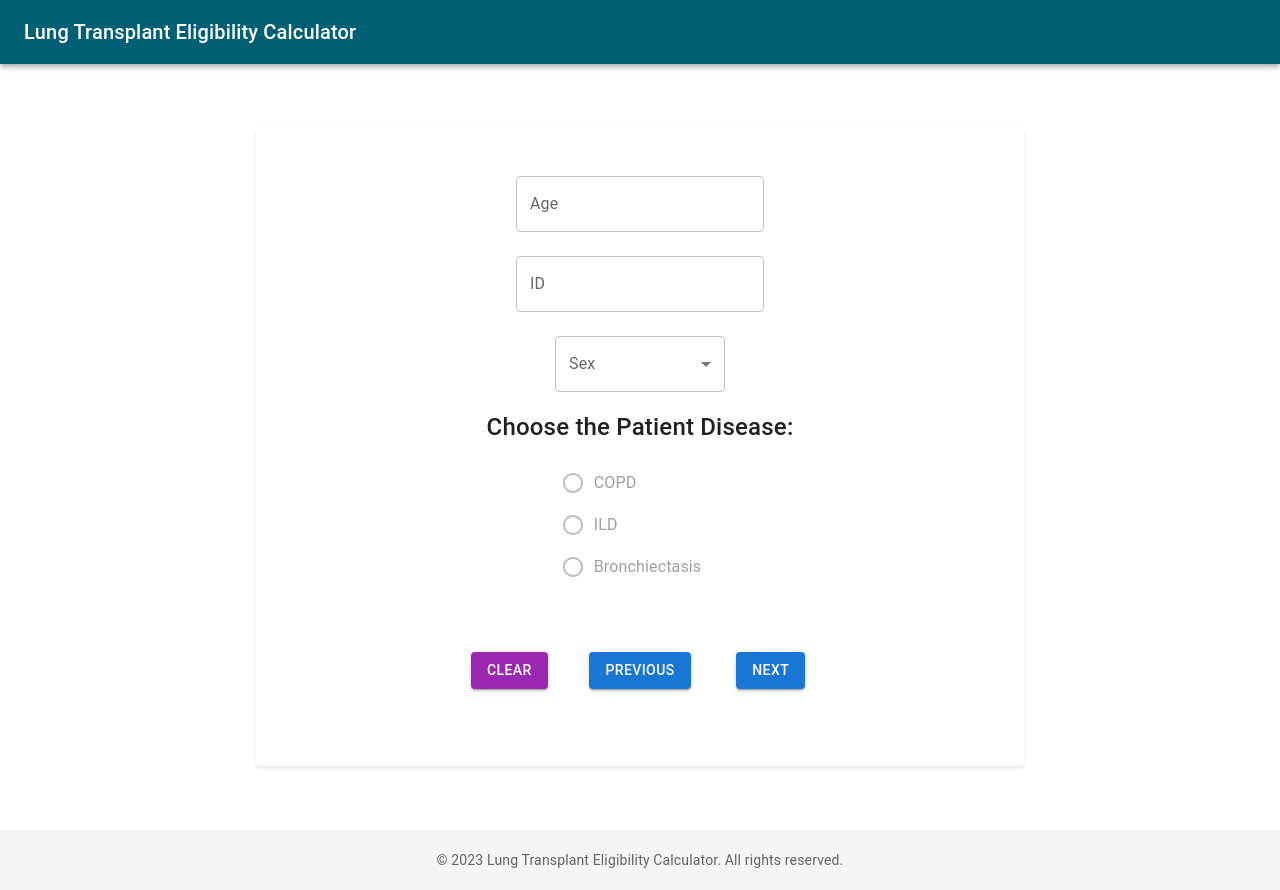
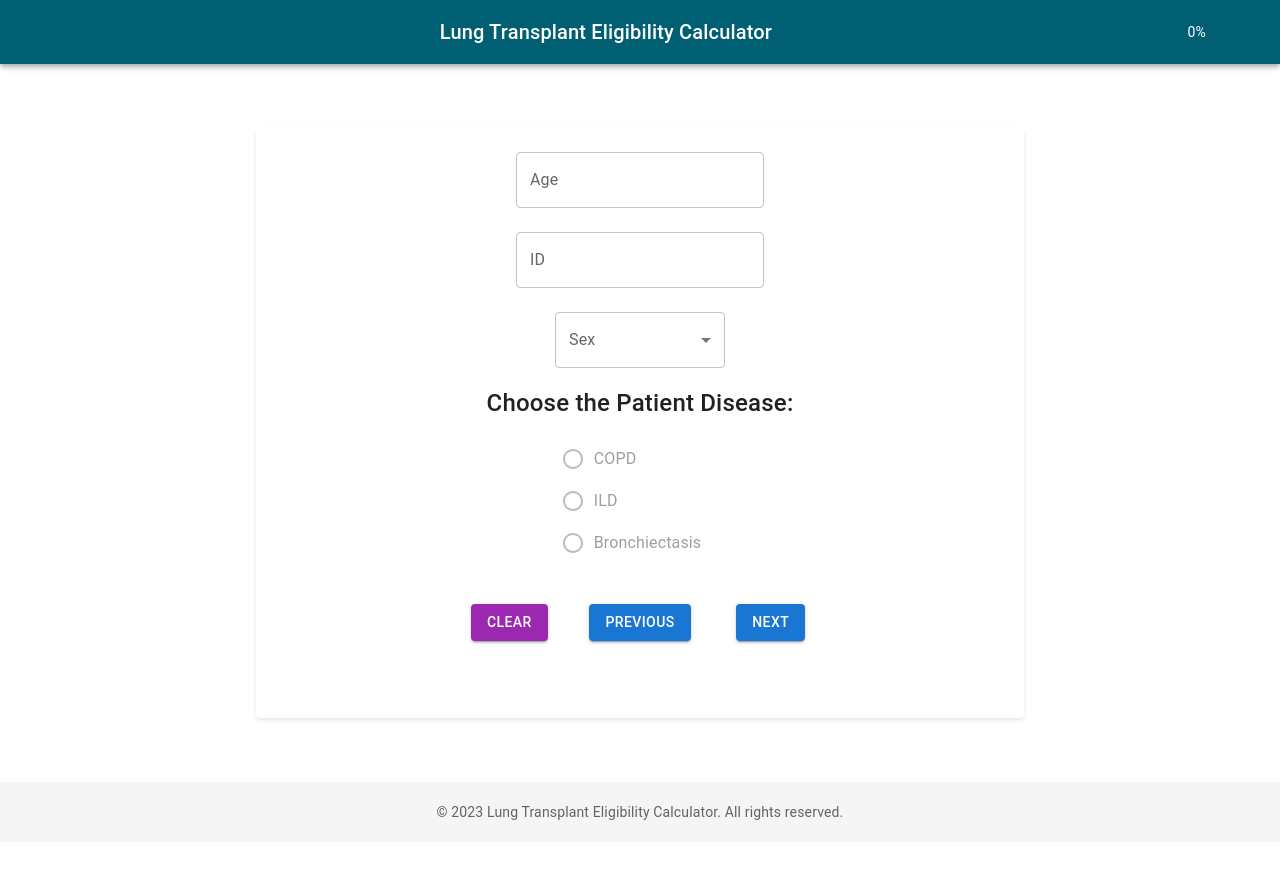
Before and after one commit to iShubhamTyagi/ltec, a React (Create React App) app: page / in a window 1280 px wide. After the commit the page ends 842 px from the top, so only its background shows below. Built offline with nearby package versions, Linux system fonts and the light colour scheme.

Commit message:
moved timer to header

```diff
--- a/src/components/Header.js
+++ b/src/components/Header.js
@@ -1,13 +1,23 @@
 import React from "react";
-import { AppBar, Toolbar, Typography } from "@mui/material";
+import { AppBar, Toolbar, Typography, CircularProgress, Box } from "@mui/material";
 
-function Header() {
+function Header({ progress }) {
   return (
     <AppBar position="static" style={{ backgroundColor: "#005f73" }}>
       <Toolbar>
-        <Typography variant="h6" component="div">
+        <Typography variant="h6" component="div" style={{ flexGrow: 1 }}>
           Lung Transplant Eligibility Calculator
         </Typography>
+        <Box sx={{ display: "flex", alignItems: "center" }}>
+          <Typography variant="body2" color="white" style={{ marginRight: "10px" }}>
+            {Math.round(progress)}%
+          </Typography>
+          <CircularProgress
+            variant="determinate"
+            value={progress}
+            color="secondary"
+          />
+        </Box>
       </Toolbar>
     </AppBar>
   );
--- a/src/components/MainCard.js
+++ b/src/components/MainCard.js
@@ -2,7 +2,6 @@ import React, { useState, useEffect } from "react";
 import {
   Radio,
   FormControlLabel,
-  CircularProgress,
   TextField,
   Select,
   MenuItem,
@@ -12,7 +11,6 @@ import {
 } from "@mui/material";
 import {
   MainCardContainer,
-  ProgressContainer,
   MainCardContent,
   UserSelection,
   MainCardTitle,
@@ -139,17 +137,19 @@ function MainCard() {
     setCurrentVerdicts(verdicts);
   }, [verdicts]);
 
-  const progress =
-    (currentCardIndex /
-      (questionCardSequences[selectedSequence]?.cards.length || 1)) *
-    100;
+  let progress = 0;
+
+  if (selectedSequence !== null) {
+    const totalCards = questionCardSequences[selectedSequence]?.cards.length || 1;
+    progress = currentCardIndex > totalCards ? 100 : ((currentCardIndex - 1) / totalCards) * 100;
+  }
 
   const isFormValid = age && id && sex;
 
   if (isFinalCardShown) {
     return (
       <>
-        <Header />
+       <Header progress={progress} />
         <FinalCard
           handleClear={handleClear}
           age={age}
@@ -164,11 +164,8 @@ function MainCard() {
 
   return (
     <>
-      <Header />
+      <Header progress={progress} />
       <MainCardContainer>
-        <ProgressContainer>
-          <CircularProgress variant="determinate" value={progress} />
-        </ProgressContainer>
         <MainCardContent>
           {userSelection && (
             <UserSelection variant="body1" component="div">
--- a/src/components/StyledComponents.js
+++ b/src/components/StyledComponents.js
@@ -3,25 +3,25 @@ import { Card, CardContent, Typography, RadioGroup, Grid, Box } from "@mui/mater
 
 // Styled components for MainCard component
 export const MainCardContainer = styled(Card)(({ theme }) => ({
-    margin: "auto", // Center horizontally
-    marginTop: "5%", // Adjust the top margin as desired
-    marginBottom: "5%", // Adjust the bottom margin as desired
+  margin: "auto",
+  marginTop: "5%",
+  marginBottom: "5%",
   boxShadow: "0px 2px 4px rgba(0, 0, 0, 0.1)",
   position: "relative",
   overflow: "hidden",
-    height: "calc(100vh - 10% - 16px)", // Subtract the height of the buttons container and the margin
-    width: "90%", // Adjust the width as desired
+  height: "calc(100vh - 10% - 16px)",
+  width: "90%",
 
   [theme.breakpoints.up("sm")]: {
-      width: "80%", // Adjust the width for larger screens
+    width: "80%",
   },
 
   [theme.breakpoints.up("md")]: {
-      width: "70%", // Adjust the width for even larger screens
+    width: "70%",
   },
 
   [theme.breakpoints.up("lg")]: {
-      width: "60%", // Adjust the width for larger desktop screens
+    width: "60%",
   },
 }));
 
@@ -38,12 +38,7 @@ export const MainCardContainer = styled(Card)(({ theme }) => ({
     padding: theme.spacing(3),
     position: "relative",
     overflow: "auto",
-    maxHeight: "calc(100% - 70px)", // Adjust the max height based on your layout
-    height: "100%", // Utilize the available vertical space
-
-    [theme.breakpoints.up("sm")]: {
-      padding: theme.spacing(6),
-    },
+    height: "100%",
   }));
 
   export const MainCardTitle = styled(Typography)(({ theme }) => ({
@@ -75,12 +70,10 @@ export const MainCardContainer = styled(Card)(({ theme }) => ({
     bottom: 0,
     background: "#fff",
     zIndex: 1,
-    marginTop: "auto", // Move the buttons to the bottom
-    marginBottom: "10%", // Add a 10% margin below the buttons
+    marginTop: "auto",
+    marginBottom: "10%",
     justifyContent: "center",
   });
-
-
 // Styled components for QuestionCard component
 
   export const UserSelection = styled(Typography)(({ theme }) => ({
@@ -92,20 +85,19 @@ export const MainCardContainer = styled(Card)(({ theme }) => ({
   }));
 
   export const QuestionCardContainer = styled(Card)(({ theme }) => ({
-    height: '100%',
-    display: 'flex',
-    flexDirection: 'column',
+    height: "100%",
+    display: "flex",
+    flexDirection: "column",
   }));
 
   export const QuestionCardContent = styled(CardContent)({
-    flex: '1 1 auto',
-    overflow: 'auto',
+    flex: "1",
+    overflow: "auto",
     padding: 0,
   });
 
-  export const StyledBox = styled(Box)(({ theme }) => ({
-    padding: theme.spacing(2),
-  }));
+
+  export const StyledBox = styled(Box)();
 
   export const StyledTypography = styled(Typography)(({ theme }) => ({
     marginBottom: theme.spacing(1),
```
Lines whose indentation alone changed are shown as unchanged.
